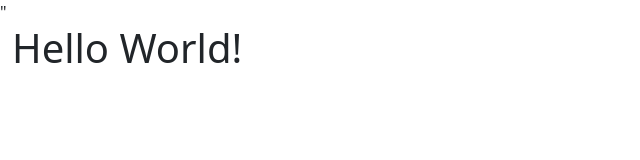
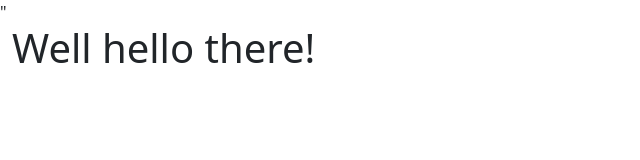
Before and after one commit to Schalkuz/schalkuz.github.io, a plain HTML site: page index.html in a window 1280 px wide. Shown: the whole page, without its empty margins (0-640 px from the left). Drawn offline with nearby package versions, Linux system fonts and the light colour scheme.

Commit message:
Made title changes

```diff
--- a/index.html
+++ b/index.html
@@ -10,7 +10,7 @@
         <div class="container-fluid">
            <div class="row">
                 <div class="col-md-12">
-                    <h1>Hello World!</h1>
+                    <h1>Well hello there!</h1>
                 </div>
            </div>
         </div>
```
